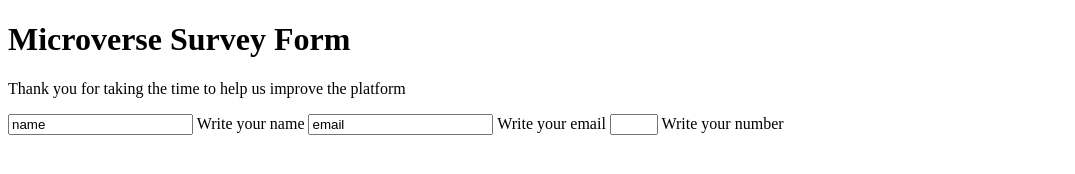
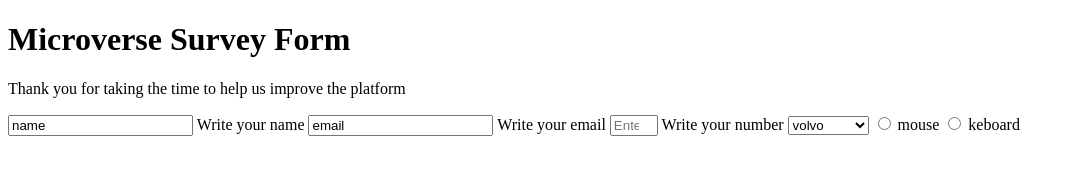
Before and after one commit to lfernandocr-tech/Survey-Page, a plain HTML site: page index.html in a window 1280 px wide. Shown: the whole page, without its empty margins (0-1075 px from the left). Drawn offline with Linux system fonts and the light colour scheme.

Commit message:
added story 11, 12 and 13

```diff
--- a/index.html
+++ b/index.html
@@ -10,12 +10,23 @@
     <h1 id="title">Microverse Survey Form</h1>
     <p id="description">Thank you for taking the time to help us improve the platform</p>
     <form action="" id="survey-form">
-        <input type="name" id="name" value="name">
+        <input type="name" id="name" value="name" placeholder="Enter your name">
         <label for="name" id="name-label">Write your name</label>
-        <input type="email" id="email" value="email">
+        <input type="email" id="email" value="email" placeholder="Enter your Email">
         <label for="email" id="email-label">Write your email</label>
-        <input type="number" id="number" value="number" min="0" max="9">
+        <input type="number" id="number" value="number" min="0" max="9" placeholder="Enter a number">
         <label for="number" id="number-label">Write your number</label>
+        <select name="dropdown" id="dropdown">
+            <option value="vehicle">volvo</option>
+            <option value="vehicle">Mercedes</option>
+            <option value="vehicle">Jetta</option>
+        </select>
+        <input type="radio" name="accessories" value="accessories">
+        <label for="accessories">mouse</label>
+        <input type="radio" name="accessories" value="accessories">
+        <label for="accessories">keboard</label>
+
+
     </form>
 </body>
 </html>
```
